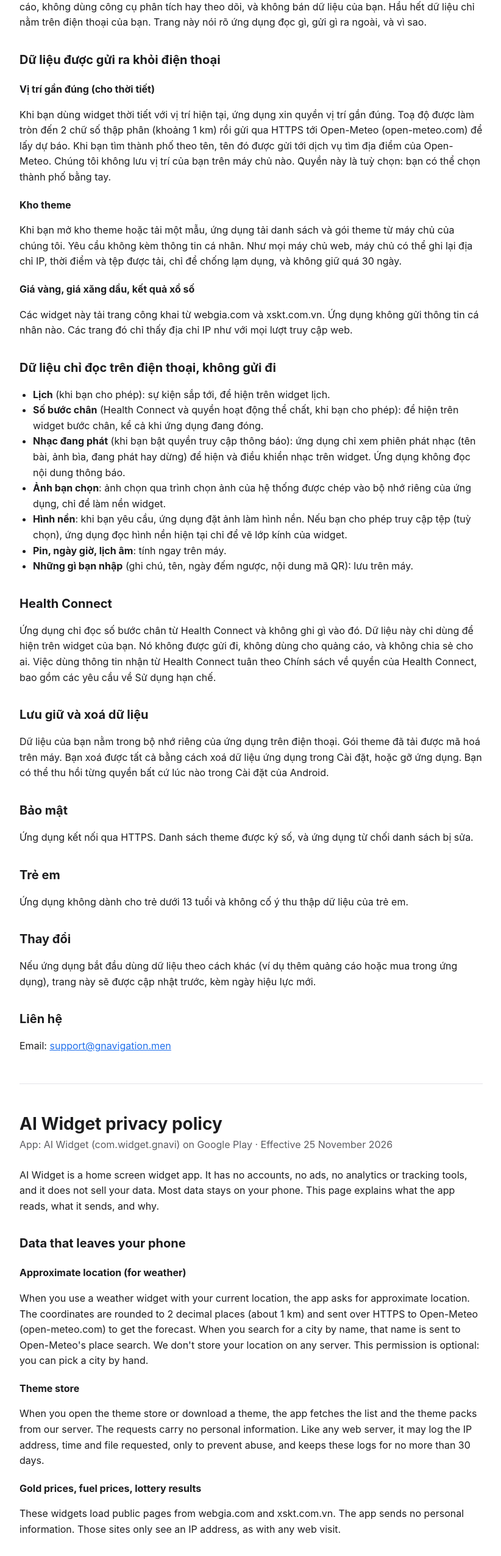
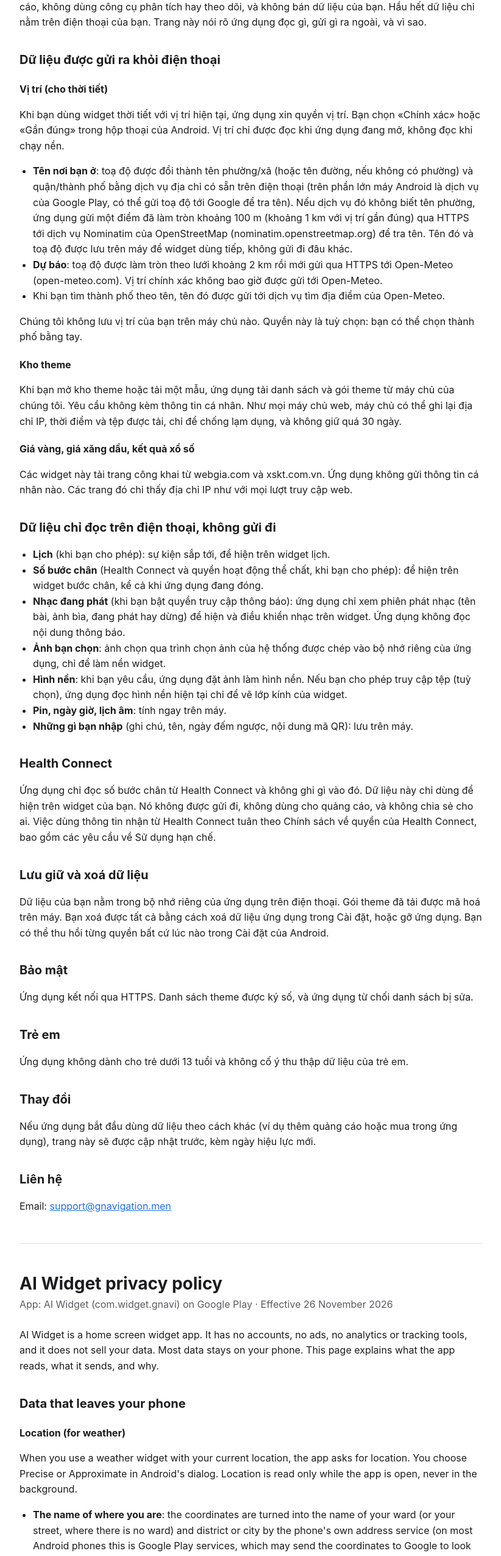
Before and after one commit to hungsvvl/ai-widget-privacy, a plain HTML site: page index.html in a window 1280 px wide. Shown: the part 197-2749 px from the top of the page at 61% size, without its empty margins (228-1050 px from the left). Drawn offline with Linux system fonts and the light colour scheme.

Commit message:
Describe precise location and OpenStreetMap place names
The weather widgets can now name the ward. The policy says how: the phone's
address service first, OpenStreetMap's Nominatim with a point rounded to about
100 m where that service knows no ward, and Open-Meteo still gets only a point
rounded to about 2 km.

Co-Authored-By: Claude Opus 5.5 <noreply@anthropic.com>

```diff
--- a/index.html
+++ b/index.html
@@ -26,18 +26,27 @@
 
 <section id="vi" lang="vi">
 <h1>Chính sách quyền riêng tư của AI Widget</h1>
-<p class="meta">Ứng dụng: AI Widget (com.widget.gnavi) trên Google Play · Có hiệu lực từ 25/11/2026</p>
+<p class="meta">Ứng dụng: AI Widget (com.widget.gnavi) trên Google Play · Có hiệu lực từ 26/11/2026</p>
 
 <p>AI Widget là ứng dụng widget cho màn hình chính. Ứng dụng không có tài khoản, không có quảng cáo,
 không dùng công cụ phân tích hay theo dõi, và không bán dữ liệu của bạn. Hầu hết dữ liệu chỉ nằm trên điện
 thoại của bạn. Trang này nói rõ ứng dụng đọc gì, gửi gì ra ngoài, và vì sao.</p>
 
 <h2>Dữ liệu được gửi ra khỏi điện thoại</h2>
-<h3>Vị trí gần đúng (cho thời tiết)</h3>
-<p>Khi bạn dùng widget thời tiết với vị trí hiện tại, ứng dụng xin quyền vị trí gần đúng. Toạ độ được làm
-tròn đến 2 chữ số thập phân (khoảng 1 km) rồi gửi qua HTTPS tới Open-Meteo (open-meteo.com) để lấy dự
-báo. Khi bạn tìm thành phố theo tên, tên đó được gửi tới dịch vụ tìm địa điểm của Open-Meteo. Chúng tôi
-không lưu vị trí của bạn trên máy chủ nào. Quyền này là tuỳ chọn: bạn có thể chọn thành phố bằng tay.</p>
+<h3>Vị trí (cho thời tiết)</h3>
+<p>Khi bạn dùng widget thời tiết với vị trí hiện tại, ứng dụng xin quyền vị trí. Bạn chọn «Chính xác» hoặc
+«Gần đúng» trong hộp thoại của Android. Vị trí chỉ được đọc khi ứng dụng đang mở, không đọc khi chạy nền.</p>
+<ul>
+  <li><b>Tên nơi bạn ở</b>: toạ độ được đổi thành tên phường/xã (hoặc tên đường, nếu không có phường) và quận/thành phố bằng dịch vụ địa chỉ có sẵn
+    trên điện thoại (trên phần lớn máy Android là dịch vụ của Google Play, có thể gửi toạ độ tới Google để tra
+    tên). Nếu dịch vụ đó không biết tên phường, ứng dụng gửi một điểm đã làm tròn khoảng 100 m (khoảng 1 km
+    với vị trí gần đúng) qua HTTPS tới dịch vụ Nominatim của OpenStreetMap (nominatim.openstreetmap.org) để tra
+    tên. Tên đó và toạ độ được lưu trên máy để widget dùng tiếp, không gửi đi đâu khác.</li>
+  <li><b>Dự báo</b>: toạ độ được làm tròn theo lưới khoảng 2 km rồi mới gửi qua HTTPS tới Open-Meteo
+    (open-meteo.com). Vị trí chính xác không bao giờ được gửi tới Open-Meteo.</li>
+  <li>Khi bạn tìm thành phố theo tên, tên đó được gửi tới dịch vụ tìm địa điểm của Open-Meteo.</li>
+</ul>
+<p>Chúng tôi không lưu vị trí của bạn trên máy chủ nào. Quyền này là tuỳ chọn: bạn có thể chọn thành phố bằng tay.</p>
 
 <h3>Kho theme</h3>
 <p>Khi bạn mở kho theme hoặc tải một mẫu, ứng dụng tải danh sách và gói theme từ máy chủ của chúng tôi. Yêu
@@ -91,18 +100,28 @@ sẽ được cập nhật trước, kèm ngày hiệu lực mới.</p>
 
 <section id="en" lang="en">
 <h1>AI Widget privacy policy</h1>
-<p class="meta">App: AI Widget (com.widget.gnavi) on Google Play · Effective 25 November 2026</p>
+<p class="meta">App: AI Widget (com.widget.gnavi) on Google Play · Effective 26 November 2026</p>
 
 <p>AI Widget is a home screen widget app. It has no accounts, no ads, no analytics or tracking tools, and it
 does not sell your data. Most data stays on your phone. This page explains what the app reads, what it sends,
 and why.</p>
 
 <h2>Data that leaves your phone</h2>
-<h3>Approximate location (for weather)</h3>
-<p>When you use a weather widget with your current location, the app asks for approximate location. The
-coordinates are rounded to 2 decimal places (about 1 km) and sent over HTTPS to Open-Meteo (open-meteo.com)
-to get the forecast. When you search for a city by name, that name is sent to Open-Meteo's place search. We
-don't store your location on any server. This permission is optional: you can pick a city by hand.</p>
+<h3>Location (for weather)</h3>
+<p>When you use a weather widget with your current location, the app asks for location. You choose Precise
+or Approximate in Android's dialog. Location is read only while the app is open, never in the background.</p>
+<ul>
+  <li><b>The name of where you are</b>: the coordinates are turned into the name of your ward (or your street, where there is no ward) and district or city by
+    the phone's own address service (on most Android phones this is Google Play services, which may send the
+    coordinates to Google to look the name up). If that service doesn't know the ward, the app sends a point
+    rounded to about 100 m (about 1 km with approximate location) over HTTPS to OpenStreetMap's Nominatim
+    service (nominatim.openstreetmap.org) to look the name up. The name and the coordinates are kept on the
+    phone for the widgets to use, and are not sent anywhere else.</li>
+  <li><b>The forecast</b>: the coordinates are snapped to a grid of about 2 km before they are sent over HTTPS
+    to Open-Meteo (open-meteo.com). Your precise location is never sent to Open-Meteo.</li>
+  <li>When you search for a city by name, that name is sent to Open-Meteo's place search.</li>
+</ul>
+<p>We don't store your location on any server. This permission is optional: you can pick a city by hand.</p>
 
 <h3>Theme store</h3>
 <p>When you open the theme store or download a theme, the app fetches the list and the theme packs from our
```
